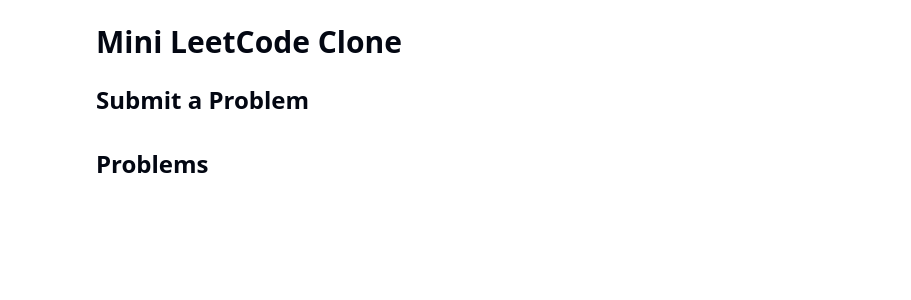
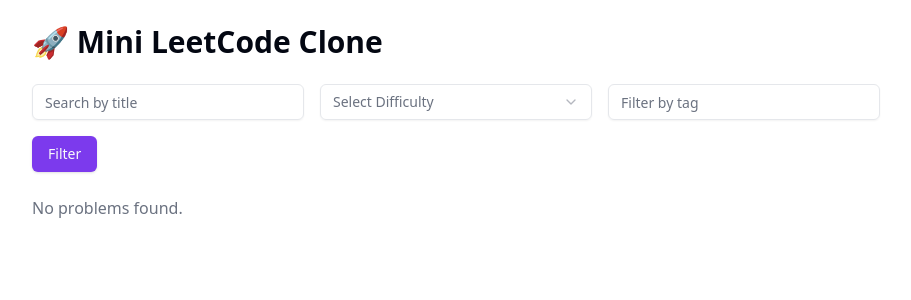
Before and after one commit to harshG775/augmentsys-mini-leetcode, a Next.js app: page / in a window 1280 px wide. Shown: the top 300 px of the page, without its empty margins (184-1095 px from the left). Built offline with nearby package versions, Linux system fonts and the light colour scheme.

Commit message:
feat: implement problem filtering in HomePage and add Badge component for UI

```diff
--- a/src/app/api/problems/route.js
+++ b/src/app/api/problems/route.js
@@ -1,7 +1,13 @@
 import { NextResponse } from "next/server";
 import connectToDatabase, { db } from "@/db";
 
-export async function GET() {
+/**
+ * @GET /api/problems
+ * @query { search, tag, difficulty }
+ * @returns { title, description, difficulty, tags }
+ * @example GET /api/problems?search=abc&tag=abc&difficulty=easy
+ */
+export async function GET(req) {
     try {
         await connectToDatabase();
         const { search, tag, difficulty } = Object.fromEntries(req.nextUrl.searchParams.entries());
@@ -9,7 +15,7 @@ export async function GET() {
         if (search) filter.title = { $regex: search, $options: "i" };
         if (tag) filter.tags = tag;
         if (difficulty) filter.difficulty = difficulty;
-        const problems = await Problem.find(filter).sort({ createdAt: -1 });
+        const problems = await db.Problem.find(filter).sort({ createdAt: -1 });
         return new Response(JSON.stringify(problems), { status: 200 });
     } catch (err) {
         console.error("GET /api/problems error:", err);
@@ -20,7 +26,9 @@ export async function GET() {
 /**
  * @POST /api/problems
  * @body { title, description, difficulty, tags }
-*/
+ * @returns { title, description, difficulty, tags }
+ * @example POST /api/problems
+ */
 export async function POST(req) {
     try {
         await connectToDatabase();
--- a/src/app/page.js
+++ b/src/app/page.js
@@ -1,18 +1,108 @@
+"use client";
+
+import { useState } from "react";
+import axios from "axios";
+import { Input } from "@/components/ui/input";
+import { Button } from "@/components/ui/button";
+import { Select, SelectContent, SelectItem, SelectTrigger, SelectValue } from "@/components/ui/select";
+import { Badge } from "@/components/ui/badge";
+import { Loader2 } from "lucide-react";
+
 export default function HomePage() {
+    const [problems, setProblems] = useState([]);
+    const [loading, setLoading] = useState(false);
+    const [error, setError] = useState(null);
+
+    // Controlled inputs for filters
+    const [filters, setFilters] = useState({
+        search: "",
+        tag: "",
+        difficulty: "",
+    });
+
+    const handleInputChange = (field, value) => {
+        setFilters(prev => ({ ...prev, [field]: value }));
+    };
+
+    const fetchProblems = async () => {
+        setLoading(true);
+        setError(null);
+        try {
+            const params = new URLSearchParams(filters).toString();
+            console.log(params);
+
+            const { data } = await axios.get(`/api/problems?${params}`);
+            setProblems(data);
+        } catch (err) {
+            setError("Failed to fetch problems");
+        } finally {
+            setLoading(false);
+        }
+    };
+
     return (
-        <main className="p-6 max-w-3xl mx-auto">
-            <h1 className="text-3xl font-bold mb-6">Mini LeetCode Clone</h1>
-            <section className="mb-8">
-                <h2 className="text-2xl font-semibold mb-4">Submit a Problem</h2>
-                {/* <ProblemForm
-                    onSuccess={() => {
-                    }}
-                /> */}
-            </section>
-            <section>
-                <h2 className="text-2xl font-semibold mb-4">Problems</h2>
-                {/* <ProblemList /> */}
-            </section>
+        <main className="p-6 max-w-4xl mx-auto">
+            <h1 className="text-3xl font-bold mb-6">🚀 Mini LeetCode Clone</h1>
+
+            <div className="mb-4 grid grid-cols-1 sm:grid-cols-3 gap-4">
+                <Input
+                    placeholder="Search by title"
+                    value={filters.search}
+                    onChange={(e) => handleInputChange("search", e.target.value)}
+                />
+                <Select
+                    onValueChange={(value) => handleInputChange("difficulty", value)}
+                    value={filters.difficulty}
+                >
+                    <SelectTrigger>
+                        <SelectValue placeholder="Select Difficulty" />
+                    </SelectTrigger>
+                    <SelectContent>
+                        <SelectItem value="Easy">Easy</SelectItem>
+                        <SelectItem value="Medium">Medium</SelectItem>
+                        <SelectItem value="Hard">Hard</SelectItem>
+                    </SelectContent>
+                </Select>
+                <Input
+                    placeholder="Filter by tag"
+                    value={filters.tag}
+                    onChange={(e) => handleInputChange("tag", e.target.value)}
+                />
+            </div>
+
+            <div className="mb-6">
+                <Button onClick={fetchProblems}>Filter</Button>
+            </div>
+
+            {loading ? (
+                <div className="flex justify-center py-10">
+                    <Loader2 className="animate-spin w-6 h-6 text-muted-foreground" />
+                </div>
+            ) : error ? (
+                <p className="text-red-500">{error}</p>
+            ) : (
+                <div className="space-y-4">
+                    {problems.map((problem) => (
+                        <div key={problem._id} className="border rounded-xl p-4 shadow-sm bg-white dark:bg-gray-900">
+                            <h3 className="text-xl font-semibold">{problem.title}</h3>
+                            <p className="text-sm text-muted-foreground mb-2">
+                                {problem.description.slice(0, 100)}...
+                            </p>
+                            <div className="flex items-center gap-2 text-sm">
+                                <Badge variant="outline">{problem.difficulty}</Badge>
+                                {problem.tags.map((tag, i) => (
+                                    <Badge key={i} variant="secondary">
+                                        {tag}
+                                    </Badge>
+                                ))}
+                            </div>
+                        </div>
+                    ))}
+                    {problems.length === 0 && (
+                        <p className="text-muted-foreground">No problems found.</p>
+                    )}
+                </div>
+            )}
         </main>
     );
 }
--- /dev/null
+++ b/src/components/ui/badge.jsx
@@ -0,0 +1,34 @@
+import * as React from "react"
+import { cva } from "class-variance-authority";
+
+import { cn } from "@/lib/utils"
+
+const badgeVariants = cva(
+  "inline-flex items-center rounded-md border px-2.5 py-0.5 text-xs font-semibold transition-colors focus:outline-none focus:ring-2 focus:ring-ring focus:ring-offset-2",
+  {
+    variants: {
+      variant: {
+        default:
+          "border-transparent bg-primary text-primary-foreground shadow hover:bg-primary/80",
+        secondary:
+          "border-transparent bg-secondary text-secondary-foreground hover:bg-secondary/80",
+        destructive:
+          "border-transparent bg-destructive text-destructive-foreground shadow hover:bg-destructive/80",
+        outline: "text-foreground",
+      },
+    },
+    defaultVariants: {
+      variant: "default",
+    },
+  }
+)
+
+function Badge({
+  className,
+  variant,
+  ...props
+}) {
+  return (<div className={cn(badgeVariants({ variant }), className)} {...props} />);
+}
+
+export { Badge, badgeVariants }
```
